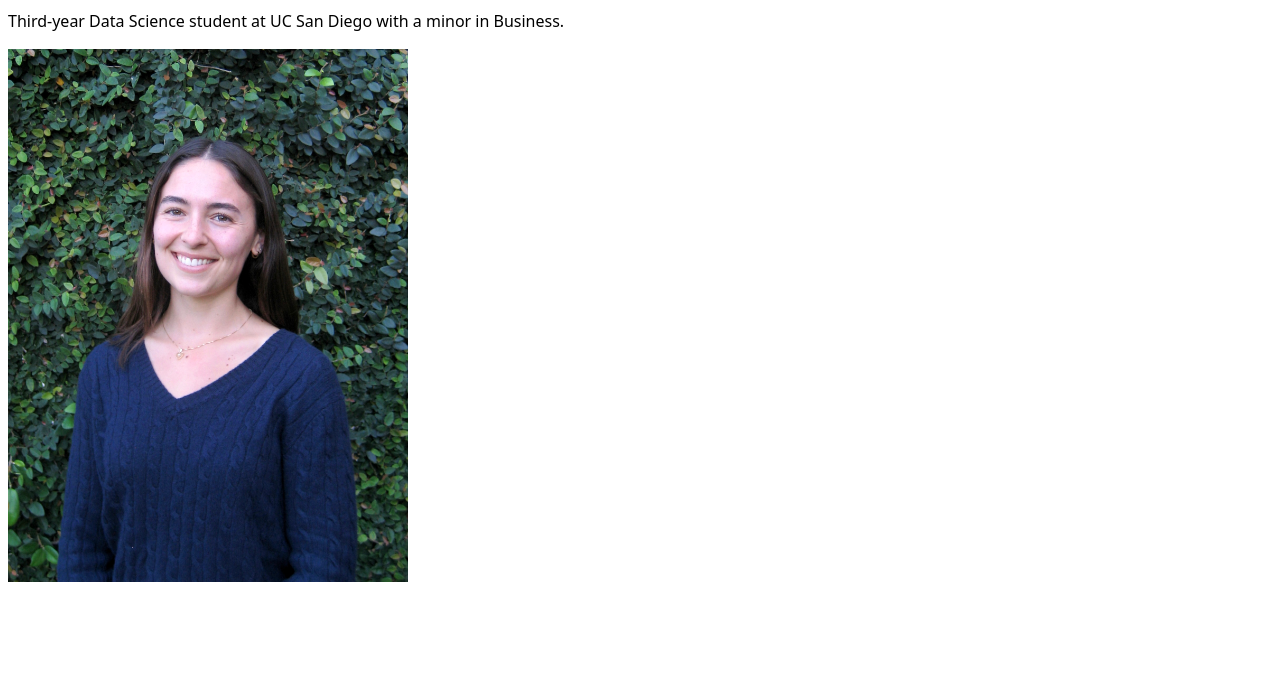
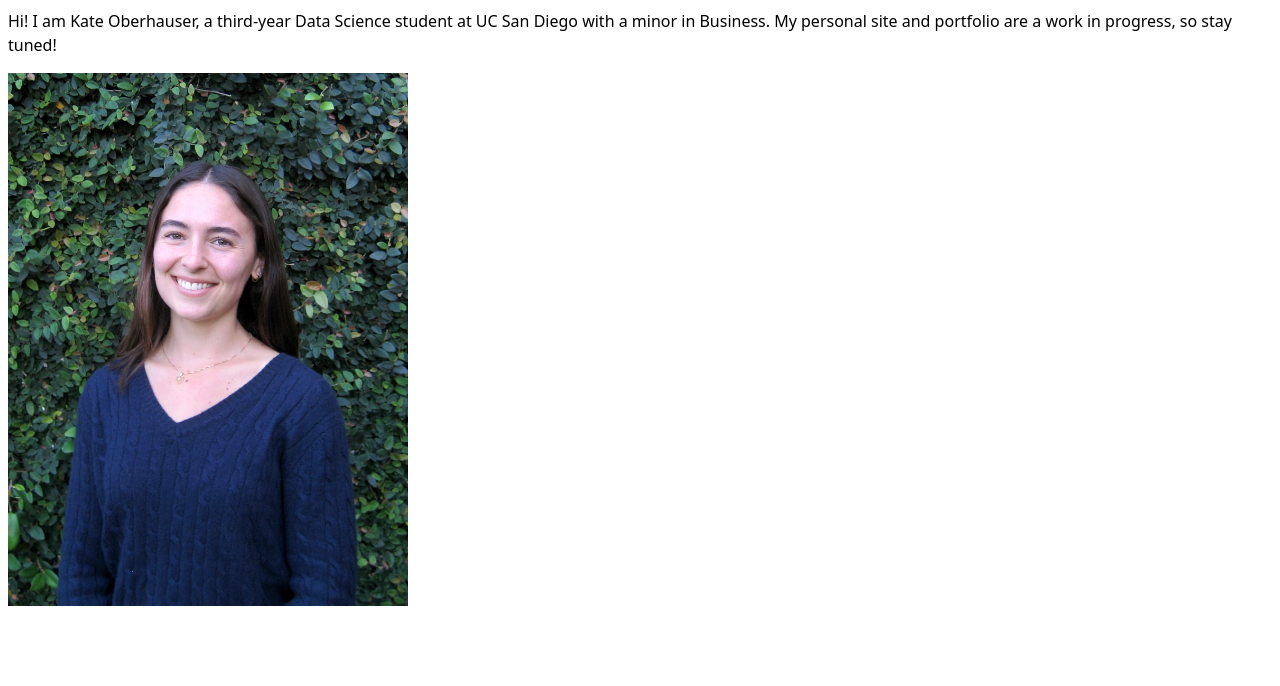
Before and after one commit to koberhauser/portfolio, a plain HTML site: page index.html in a window 1280 px wide. Shown: the part 114-800 px from the top of the page. Drawn offline with Linux system fonts and the light colour scheme.

Commit message:
Update description of myself

```diff
--- a/index.html
+++ b/index.html
@@ -16,7 +16,7 @@
     </nav>
 
     <h1>Kate Oberhauser</h1>
-    <p>Third-year Data Science student at UC San Diego with a minor in Business.</p>
+    <p>Hi! I am Kate Oberhauser, a third-year Data Science student at UC San Diego with a minor in Business. My personal site and portfolio are a work in progress, so stay tuned!</p>
     <img class="profile-photo" src="images/kate.jpg" alt="Photo of Kate Oberhauser">
 </body>
 </html>
```
